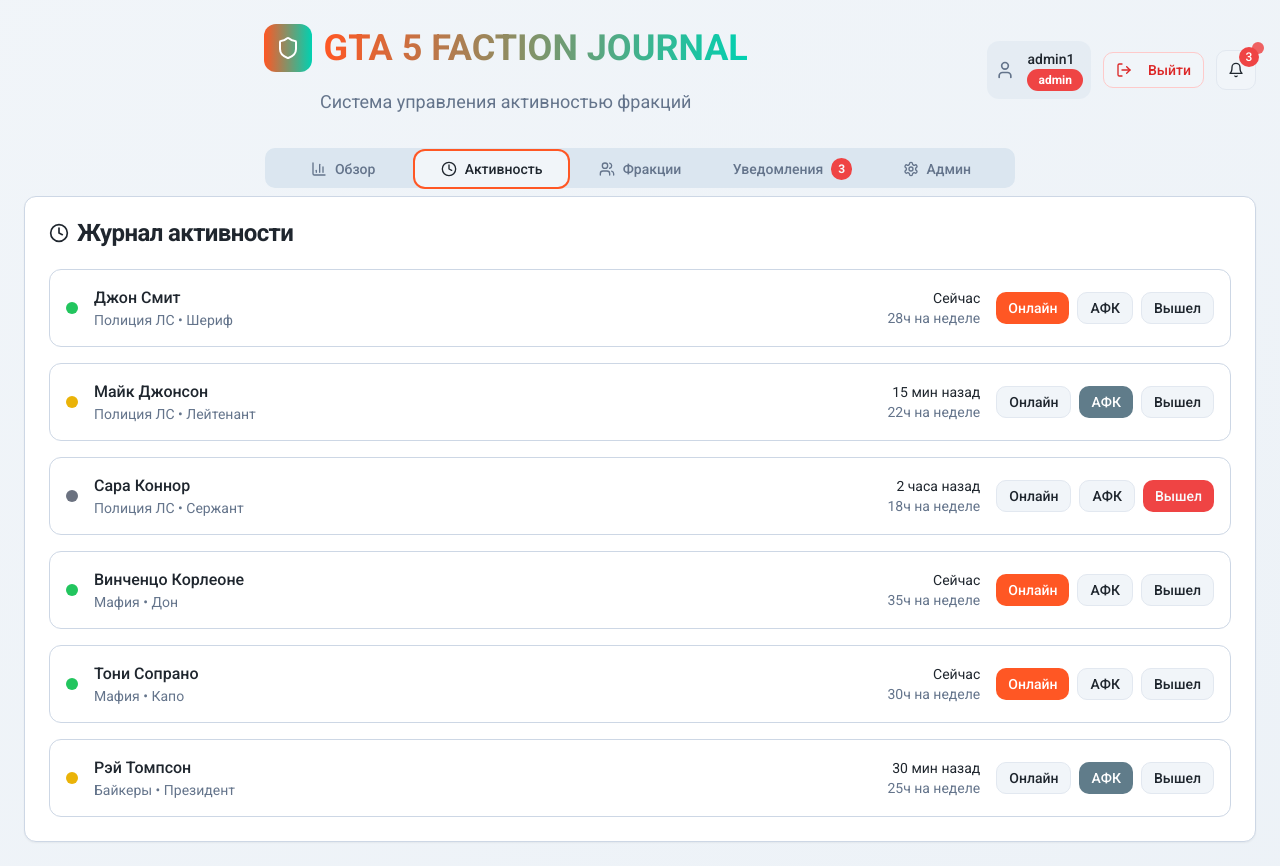
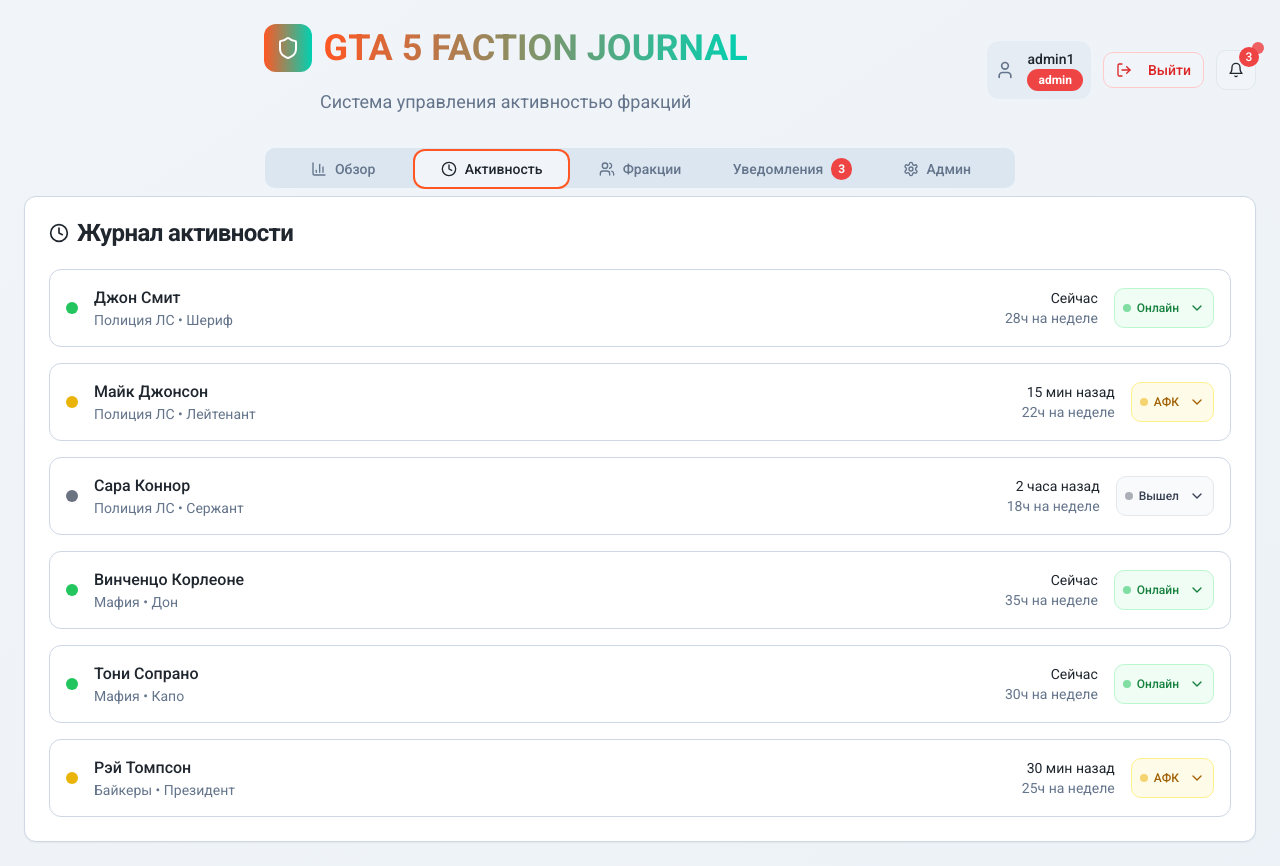
Before and after one commit to pr-poehali-dev/gta5-fraction-activity-journal, a React (Vite) app: page / in a window 1280 px wide. Both pictures are taken after a click on the tab "Активность". Built offline with nearby package versions, Linux system fonts and the light colour scheme.

Commit message:
Добавить переключатель статуса онлайн/АФК

```diff
--- a/src/components/ActivityTab.tsx
+++ b/src/components/ActivityTab.tsx
@@ -3,6 +3,7 @@ import { Card, CardContent, CardHeader, CardTitle } from '@/components/ui/card'
 import Icon from '@/components/ui/icon'
 import { Faction, ActivityStatus } from './types'
 import { getStatusColor, getStatusText } from './utils'
+import StatusToggle from './StatusToggle'
 
 interface ActivityTabProps {
   factions: Faction[]
@@ -38,32 +39,11 @@ export default function ActivityTab({ factions, updateMemberStatus }: ActivityTa
                       <div>{member.lastSeen}</div>
                       <div className="text-muted-foreground">{member.weeklyHours}ч на неделе</div>
                     </div>
-                    <div className="flex gap-2">
-                      <Button
-                        size="sm"
-                        variant={member.status === 'online' ? 'default' : 'outline'}
-                        onClick={() => updateMemberStatus(faction.id, member.id, 'online')}
-                        className="h-8"
-                      >
-                        Онлайн
-                      </Button>
-                      <Button
-                        size="sm"
-                        variant={member.status === 'afk' ? 'secondary' : 'outline'}
-                        onClick={() => updateMemberStatus(faction.id, member.id, 'afk')}
-                        className="h-8"
-                      >
-                        АФК
-                      </Button>
-                      <Button
-                        size="sm"
-                        variant={member.status === 'offline' ? 'destructive' : 'outline'}
-                        onClick={() => updateMemberStatus(faction.id, member.id, 'offline')}
-                        className="h-8"
-                      >
-                        Вышел
-                      </Button>
-                    </div>
+                    <StatusToggle
+                      currentStatus={member.status}
+                      onStatusChange={(newStatus) => updateMemberStatus(faction.id, member.id, newStatus)}
+                      size="sm"
+                    />
                   </div>
                 </div>
               ))
--- a/src/components/FactionsTab.tsx
+++ b/src/components/FactionsTab.tsx
@@ -1,13 +1,15 @@
 import { Card, CardContent, CardHeader, CardTitle } from '@/components/ui/card'
 import { Badge } from '@/components/ui/badge'
-import { Faction } from './types'
+import { Faction, ActivityStatus } from './types'
 import { getStatusColor, getStatusText } from './utils'
+import StatusToggle from './StatusToggle'
 
 interface FactionsTabProps {
   factions: Faction[]
+  updateMemberStatus?: (factionId: number, memberId: number, newStatus: ActivityStatus) => void
 }
 
-export default function FactionsTab({ factions }: FactionsTabProps) {
+export default function FactionsTab({ factions, updateMemberStatus }: FactionsTabProps) {
   return (
     <div className="space-y-6">
       <div className="grid gap-6">
@@ -36,7 +38,20 @@ export default function FactionsTab({ factions }: FactionsTabProps) {
                       </div>
                     </div>
                     <div className="flex items-center gap-4">
-                      <Badge variant="outline">{getStatusText(member.status)}</Badge>
+                      {updateMemberStatus ? (
+                        <StatusToggle
+                          currentStatus={member.status}
+                          onStatusChange={(newStatus) => updateMemberStatus(faction.id, member.id, newStatus)}
+                          size="sm"
+                        />
+                      ) : (
+                        <StatusToggle
+                          currentStatus={member.status}
+                          onStatusChange={() => {}}
+                          disabled={true}
+                          size="sm"
+                        />
+                      )}
                       <div className="text-sm text-muted-foreground">
                         {member.totalHours}ч всего
                       </div>
--- /dev/null
+++ b/src/components/StatusToggle.tsx
@@ -0,0 +1,120 @@
+import { Button } from '@/components/ui/button'
+import { Badge } from '@/components/ui/badge'
+import { DropdownMenu, DropdownMenuContent, DropdownMenuItem, DropdownMenuTrigger } from '@/components/ui/dropdown-menu'
+import Icon from '@/components/ui/icon'
+import { ActivityStatus } from './types'
+
+interface StatusToggleProps {
+  currentStatus: ActivityStatus
+  onStatusChange: (newStatus: ActivityStatus) => void
+  disabled?: boolean
+  size?: 'sm' | 'md' | 'lg'
+}
+
+export default function StatusToggle({
+  currentStatus,
+  onStatusChange,
+  disabled = false,
+  size = 'md'
+}: StatusToggleProps) {
+
+  const getStatusConfig = (status: ActivityStatus) => {
+    switch (status) {
+      case 'online':
+        return {
+          label: 'Онлайн',
+          color: 'bg-green-500',
+          textColor: 'text-green-700',
+          bgColor: 'bg-green-50',
+          borderColor: 'border-green-200',
+          icon: 'Circle'
+        }
+      case 'afk':
+        return {
+          label: 'АФК',
+          color: 'bg-yellow-500',
+          textColor: 'text-yellow-700',
+          bgColor: 'bg-yellow-50',
+          borderColor: 'border-yellow-200',
+          icon: 'Clock'
+        }
+      case 'offline':
+        return {
+          label: 'Вышел',
+          color: 'bg-gray-500',
+          textColor: 'text-gray-700',
+          bgColor: 'bg-gray-50',
+          borderColor: 'border-gray-200',
+          icon: 'CircleOff'
+        }
+    }
+  }
+
+  const statuses: ActivityStatus[] = ['online', 'afk', 'offline']
+  const currentConfig = getStatusConfig(currentStatus)
+
+  const buttonSizes = {
+    sm: 'px-2 py-1 text-xs',
+    md: 'px-3 py-2 text-sm',
+    lg: 'px-4 py-2 text-base'
+  }
+
+  const iconSizes = {
+    sm: 12,
+    md: 14,
+    lg: 16
+  }
+
+  if (disabled) {
+    return (
+      <Badge
+        variant="outline"
+        className={`${currentConfig.textColor} ${currentConfig.borderColor} ${currentConfig.bgColor} flex items-center gap-1.5`}
+      >
+        <div className={`w-2 h-2 rounded-full ${currentConfig.color}`} />
+        {currentConfig.label}
+      </Badge>
+    )
+  }
+
+  return (
+    <DropdownMenu>
+      <DropdownMenuTrigger asChild>
+        <Button
+          variant="outline"
+          className={`${buttonSizes[size]} ${currentConfig.textColor} ${currentConfig.borderColor} ${currentConfig.bgColor} hover:opacity-80 flex items-center gap-1.5`}
+        >
+          <div className={`w-2 h-2 rounded-full ${currentConfig.color} animate-pulse`} />
+          {currentConfig.label}
+          <Icon name="ChevronDown" size={iconSizes[size]} className="ml-1" />
+        </Button>
+      </DropdownMenuTrigger>
+      <DropdownMenuContent align="start" className="w-32">
+        {statuses.map((status) => {
+          const config = getStatusConfig(status)
+          const isCurrentStatus = status === currentStatus
+
+          return (
+            <DropdownMenuItem
+              key={status}
+              onClick={() => onStatusChange(status)}
+              className={`flex items-center gap-2 cursor-pointer ${
+                isCurrentStatus ? 'bg-muted font-medium' : ''
+              }`}
+              disabled={isCurrentStatus}
+            >
+              <div className={`w-2 h-2 rounded-full ${config.color} ${
+                isCurrentStatus ? 'animate-pulse' : ''
+              }`} />
+              <Icon name={config.icon} size={14} className={config.textColor} />
+              <span className={config.textColor}>{config.label}</span>
+              {isCurrentStatus && (
+                <Icon name="Check" size={12} className="ml-auto text-green-600" />
+              )}
+            </DropdownMenuItem>
+          )
+        })}
+      </DropdownMenuContent>
+    </DropdownMenu>
+  )
+}
--- a/src/pages/Index.tsx
+++ b/src/pages/Index.tsx
@@ -246,7 +246,10 @@ export default function Index() {
 
           {canViewFactions && (
             <TabsContent value="factions" className="space-y-6">
-              <FactionsTab factions={mockFactions} />
+              <FactionsTab
+                factions={mockFactions}
+                updateMemberStatus={canViewActivity ? updateMemberStatus : undefined}
+              />
             </TabsContent>
           )}
 
```
